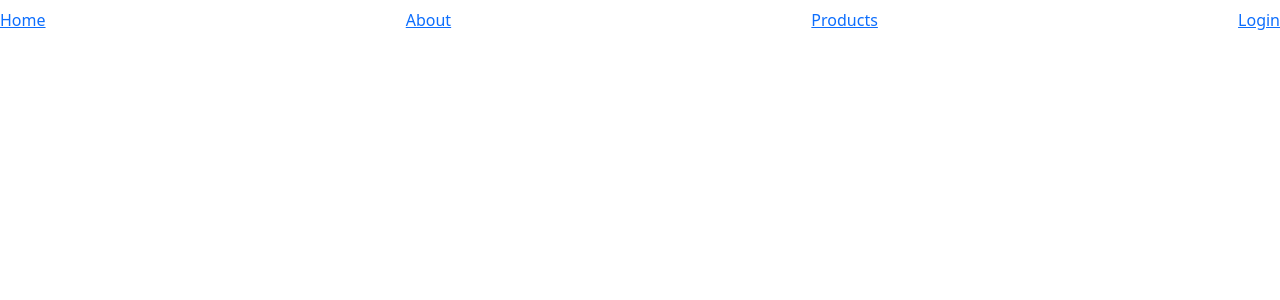
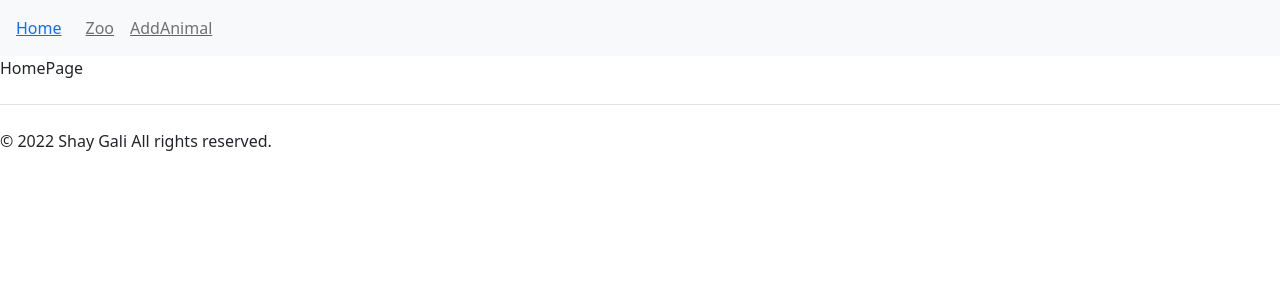
Before and after one commit to ShayGali/zoo-website, a React (Create React App) app: page / in a window 1280 px wide. Shown: the top 300 px of the page. Built offline with nearby package versions, Linux system fonts and the light colour scheme.

Commit message:
init router and pages

```diff
--- a/src/App.js
+++ b/src/App.js
@@ -1,31 +1,26 @@
 import { BrowserRouter, Routes, Route } from "react-router-dom";
 import SharedLayout from "./pages/SharedLayout";
-
+import PageNotFound from "./pages/PageNotFound";
+import HomePage from "./pages/HomePage";
+import ZooShareLayout from "./pages/ZooShareLayout";
+import Zoo from "./pages/Zoo";
+import AnimalCard from "./pages/AnimalCard";
+import AddAnimal from "./pages/AddAnimal";
 function App() {
   return (
     <BrowserRouter>
       <Routes>
         <Route path="/" element={<SharedLayout />}>
-          {/*
-          <Route index element={<Home />} />
+          <Route index element={<HomePage />} />
 
-          <Route path='about' element={<About />} />
-
-          <Route path='products' element={<SharedProductLayout />}>
-            <Route index element={<Products />} />
-            <Route path=':productId' element={<SingleProduct />} />
+          <Route path="zoo" element={<ZooShareLayout />}>
+            <Route index element={<Zoo />} />
+            <Route path=":animalId" element={<AnimalCard />} />
           </Route>
 
-          <Route path='login' element={<Login setUser={setUser}></Login>} />
-          <Route
-            path='dashboard'
-            element={
-              <ProtectedRoute user={user}>
-                <Dashboard user={user} />
-              </ProtectedRoute>
-            }
-          />
-          <Route path='*' element={<Error />} /> */}
+          <Route path="addAnimal" element={<AddAnimal />} />
+
+          <Route path="*" element={<PageNotFound />} />
         </Route>
       </Routes>
     </BrowserRouter>
--- /dev/null
+++ b/src/components/Footer.js
@@ -0,0 +1,11 @@
+import React from "react";
+
+export default function Footer() {
+  return (
+    <footer>
+      <div className="d-flex justify-content-between py-4 my-4 border-top">
+        <p>&copy; 2022 Shay Gali All rights reserved.</p>
+      </div>
+    </footer>
+  );
+}
--- /dev/null
+++ b/src/components/Navbar.js
@@ -0,0 +1,26 @@
+import { NavLink } from "react-router-dom";
+const Navbar = () => {
+  return (
+    <nav className="navbar navbar-expand-lg navbar-light bg-light">
+      <NavLink to="/">
+        <span className="nav-link"> Home</span>
+      </NavLink>
+
+      <div className="collapse navbar-collapse" id="navbarNav">
+        <ul className="navbar-nav">
+          <li className="nav-item">
+            <NavLink to="/zoo">
+              <span className="nav-link"> Zoo</span>
+            </NavLink>
+          </li>
+          <li className="nav-item">
+            <NavLink to="/addAnimal">
+              <span className="nav-link"> AddAnimal</span>
+            </NavLink>
+          </li>
+        </ul>
+      </div>
+    </nav>
+  );
+};
+export default Navbar;
--- a/src/components/StyledNavbar.js
+++ /dev/null
@@ -1,32 +0,0 @@
-import { NavLink } from 'react-router-dom';
-const Navbar = () => {
-  return (
-    <nav className='navbar'>
-      <NavLink
-        to='/'
-        className={({ isActive }) => (isActive ? 'link active' : 'link')}
-      >
-        Home
-      </NavLink>
-      <NavLink
-        to='/about'
-        className={({ isActive }) => (isActive ? 'link active' : 'link')}
-      >
-        About
-      </NavLink>
-      <NavLink
-        to='/products'
-        className={({ isActive }) => (isActive ? 'link active' : 'link')}
-      >
-        Products
-      </NavLink>
-      <NavLink
-        to='/login'
-        className={({ isActive }) => (isActive ? 'link active' : 'link')}
-      >
-        Login
-      </NavLink>
-    </nav>
-  );
-};
-export default Navbar;
--- a/src/index.css
+++ b/src/index.css
@@ -11,3 +11,7 @@ code {
   font-family: source-code-pro, Menlo, Monaco, Consolas, 'Courier New',
     monospace;
 }
+
+.link {
+  color: var(--grey-500);
+}
--- /dev/null
+++ b/src/pages/AddAnimal.js
@@ -0,0 +1,5 @@
+import React from "react";
+
+export default function AddAnimal() {
+  return <div>AddAnimal</div>;
+}
--- /dev/null
+++ b/src/pages/AnimalCard.js
@@ -0,0 +1,5 @@
+import React from "react";
+
+export default function AnimalCard() {
+  return <div>AnimalCard</div>;
+}
--- /dev/null
+++ b/src/pages/HomePage.js
@@ -0,0 +1,5 @@
+import React from "react";
+
+export default function HomePage() {
+  return <div>HomePage</div>;
+}
--- /dev/null
+++ b/src/pages/PageNotFound.js
@@ -0,0 +1,5 @@
+import React from "react";
+
+export default function PageNotFound() {
+  return <div>PageNotFound</div>;
+}
--- a/src/pages/SharedLayout.js
+++ b/src/pages/SharedLayout.js
@@ -1,10 +1,12 @@
 import { Outlet } from "react-router-dom";
-import StyledNavbar from "../components/StyledNavbar";
+import Footer from "../components/Footer";
+import Navbar from "../components/Navbar";
 const Home = () => {
   return (
     <>
-      <StyledNavbar />
+      <Navbar />
       <Outlet />
+      <Footer />
     </>
   );
 };
--- /dev/null
+++ b/src/pages/Zoo.js
@@ -0,0 +1,5 @@
+import React from "react";
+
+export default function Zoo() {
+  return <div>Zoo</div>;
+}
--- /dev/null
+++ b/src/pages/ZooShareLayout.js
@@ -0,0 +1,11 @@
+import React from "react";
+import { Outlet } from "react-router-dom";
+
+export default function ZooShareLayout() {
+  return (
+    <>
+      <h2>ZooShareLayout</h2>
+      <Outlet />
+    </>
+  );
+}
```
